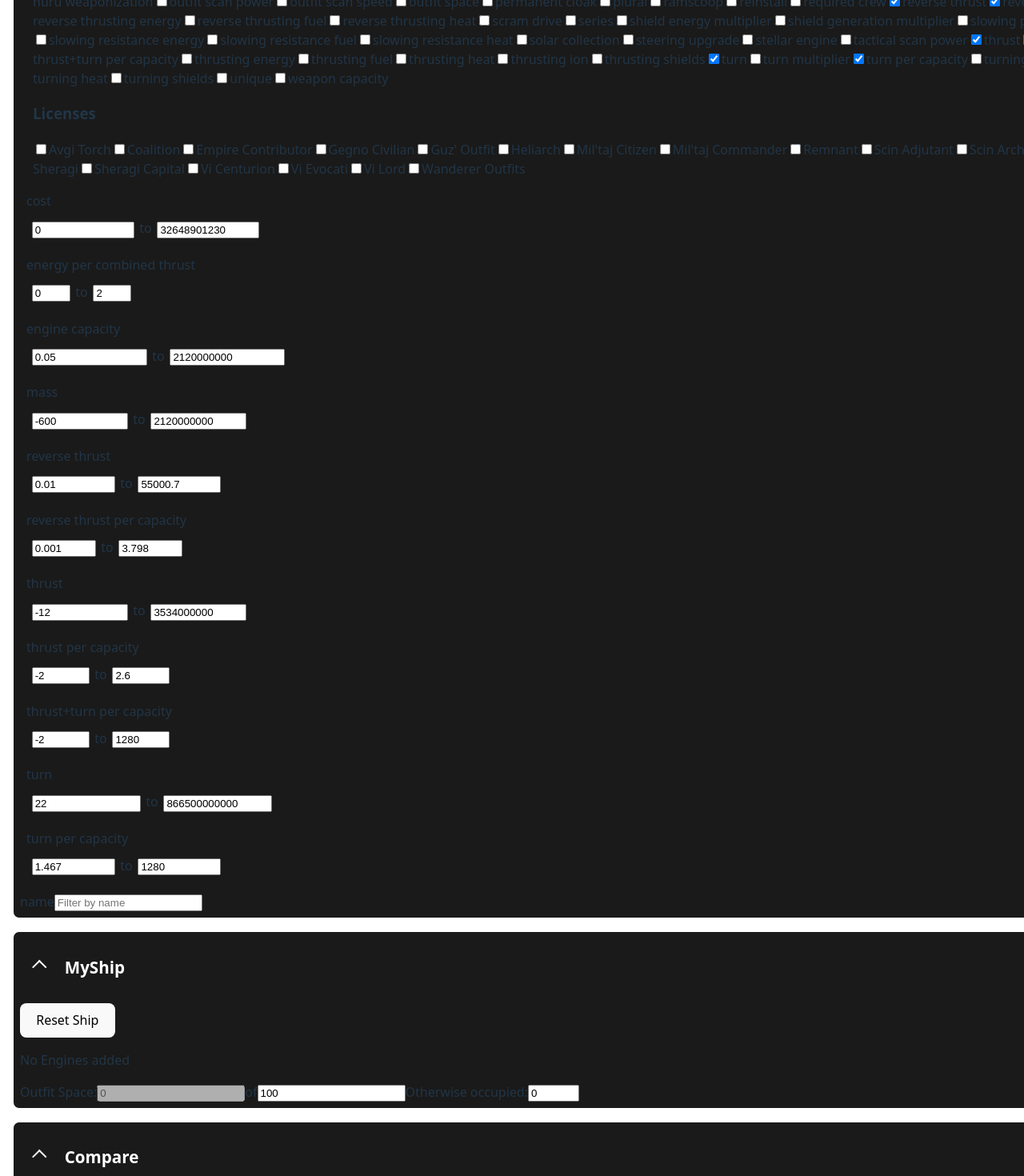
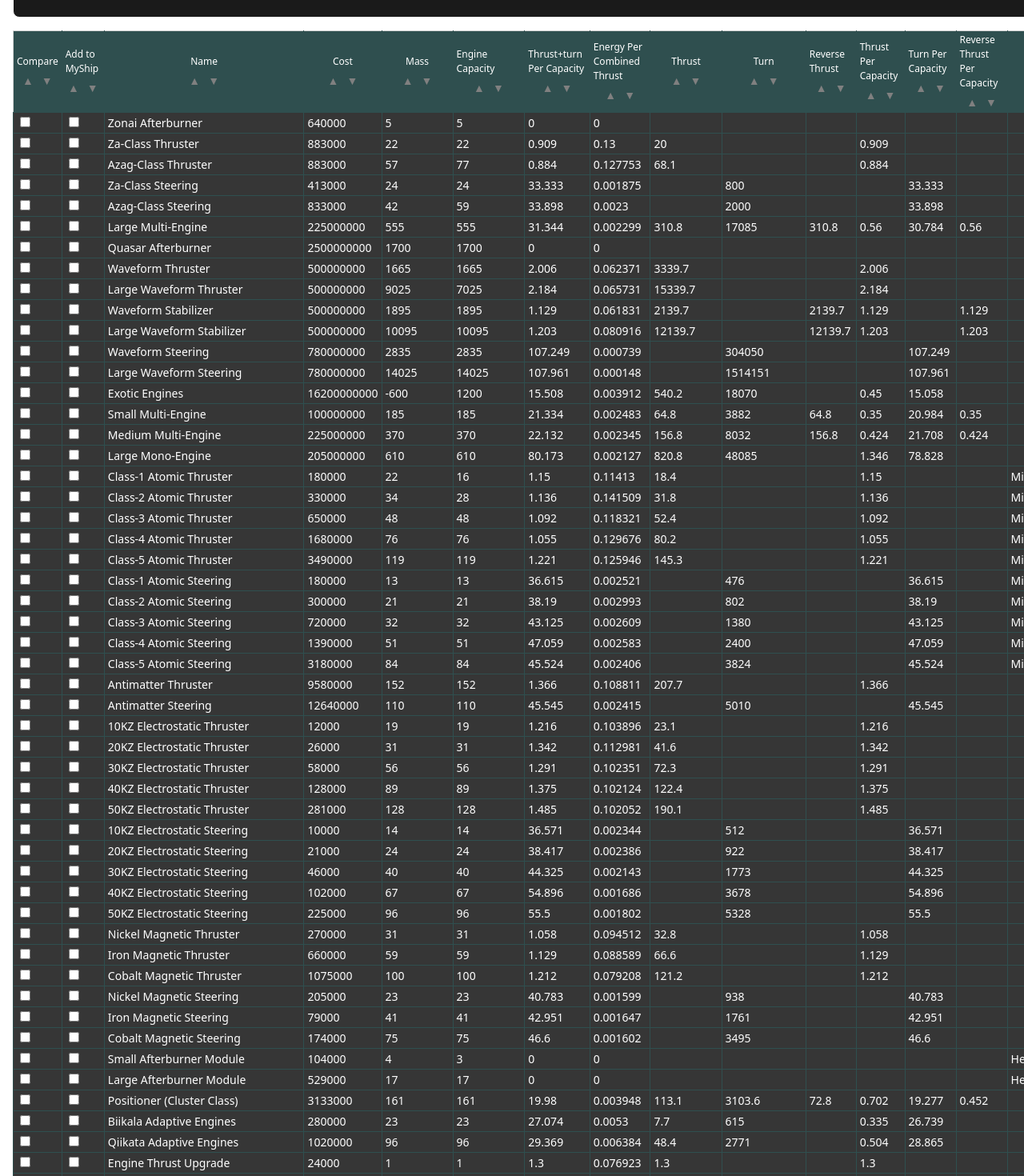
Before and after one commit to fly1ngsh33p7/endless_sky_outfit_table, a React (Vite) app: page / in a window 1280 px wide. Shown: the part 320-1790 px from the top of the page at 80% size. Built offline with nearby package versions, Linux system fonts and the light colour scheme.

Commit message:
added startOpen to Panel

```diff
--- a/src/App.tsx
+++ b/src/App.tsx
@@ -218,13 +218,15 @@ function App() {
 					allKeys={allKeys.sort()}
 					visibleColumns={visibleColumns}
 					setVisibleColumns={setVisibleColumns}
+					startOpen={false}
 				/>
 
-				<MyShipPanel engines={myShipEngines} setEngines={setMyShipEngines} visibleColumns={visibleColumns} />
+				<MyShipPanel engines={myShipEngines} setEngines={setMyShipEngines} visibleColumns={visibleColumns} startOpen={false} />
 
 				<ComparisonPanel
 					engines={enginesToCompare}
 					visibleColumns={visibleColumns}
+					startOpen={false}
 				/>
 			</aside>
 			<main className="flex-1 p-4 overflow-auto">
--- a/src/components/comparisonPanel/ComparisonPanel.tsx
+++ b/src/components/comparisonPanel/ComparisonPanel.tsx
@@ -5,14 +5,16 @@ import Panel from "../panel/Panel";
 interface ComparisonPanelProps {
     engines: Engine[];
     visibleColumns: string[];
+    startOpen?: boolean;
 }
 
 export default function ComparisonPanel({
     engines,
     visibleColumns,
+    startOpen,
 }: ComparisonPanelProps) {
     return (
-        <Panel heading="Compare">
+        <Panel heading="Compare" startOpen={startOpen}>
             { engines.length > 0
                 ?   <EnginesTable
                         engines={engines}
--- a/src/components/enginesTable/EnginesTable.css
+++ b/src/components/enginesTable/EnginesTable.css
@@ -3,7 +3,7 @@
 /* Haupt-Table-Styling */
 .EnginesTable {
     width: 100%;
-    min-width: 100%;
+    max-width: 100%;
     border-collapse: collapse;
     border: 1px solid lightgray;
     margin: 1em;
--- a/src/components/filtersPanel/FiltersPanel.tsx
+++ b/src/components/filtersPanel/FiltersPanel.tsx
@@ -16,13 +16,14 @@ interface Props {
     allKeys: string[];
     visibleColumns: string[];
     setVisibleColumns: React.Dispatch<React.SetStateAction<string[]>>;
+    startOpen?: boolean;
 }
 
 export default function FiltersPanel({
     engines, licenses,
     selectedLicenses, setSelectedLicenses,
     filters, setFilters,
-    allKeys, visibleColumns, setVisibleColumns
+    allKeys, visibleColumns, setVisibleColumns, startOpen
 }: Props) {
     const numericKeys = useMemo(() => {
         return allKeys.filter(key =>
@@ -75,7 +76,7 @@ export default function FiltersPanel({
     };
 
     return (
-        <Panel heading={"Filters"}>
+        <Panel heading={"Filters"} startOpen={startOpen}>
             <button
                 onClick={resetFilters}
                 className="px-4 py-2 bg-gray-200 rounded hover:bg-gray-300 focus:outline-none"
--- a/src/components/myShipPanel/MyShipPanel.tsx
+++ b/src/components/myShipPanel/MyShipPanel.tsx
@@ -7,12 +7,14 @@ interface MyShipPanelProps {
     engines: Engine[];
     visibleColumns: string[];
     setEngines: React.Dispatch<React.SetStateAction<Engine[]>>;
+    startOpen?: boolean;
 }
 
 export default function MyShipPanel({
     engines,
     visibleColumns,
     setEngines,
+    startOpen,
 }: MyShipPanelProps) {
     const [otherwiseOccupied, setOtherwiseOccupied] = useState<number>(0);
     const [maxOutfitSpace, setMaxOutfitSpace] = useState<number>(100);
@@ -37,7 +39,7 @@ export default function MyShipPanel({
     }
 
     return (
-        <Panel heading={"MyShip"}>
+        <Panel heading={"MyShip"} startOpen={startOpen}>
             <label className="space-x-2 mt-2 ml-2">
                 <button
                     onClick={resetShip}
--- a/src/components/panel/Panel.tsx
+++ b/src/components/panel/Panel.tsx
@@ -4,10 +4,11 @@ import './Panel.css';
 interface PanelProps {
     heading: string;
     children: React.ReactNode;
+    startOpen?: boolean;
 }
 
-export default function Panel({ heading, children }: PanelProps) {
-    const [isOpen, setIsOpen] = useState(true);
+export default function Panel({ heading, children, startOpen = true }: PanelProps) {
+    const [isOpen, setIsOpen] = useState(startOpen);
 
     const togglePanel = () => setIsOpen(!isOpen);
 
```
